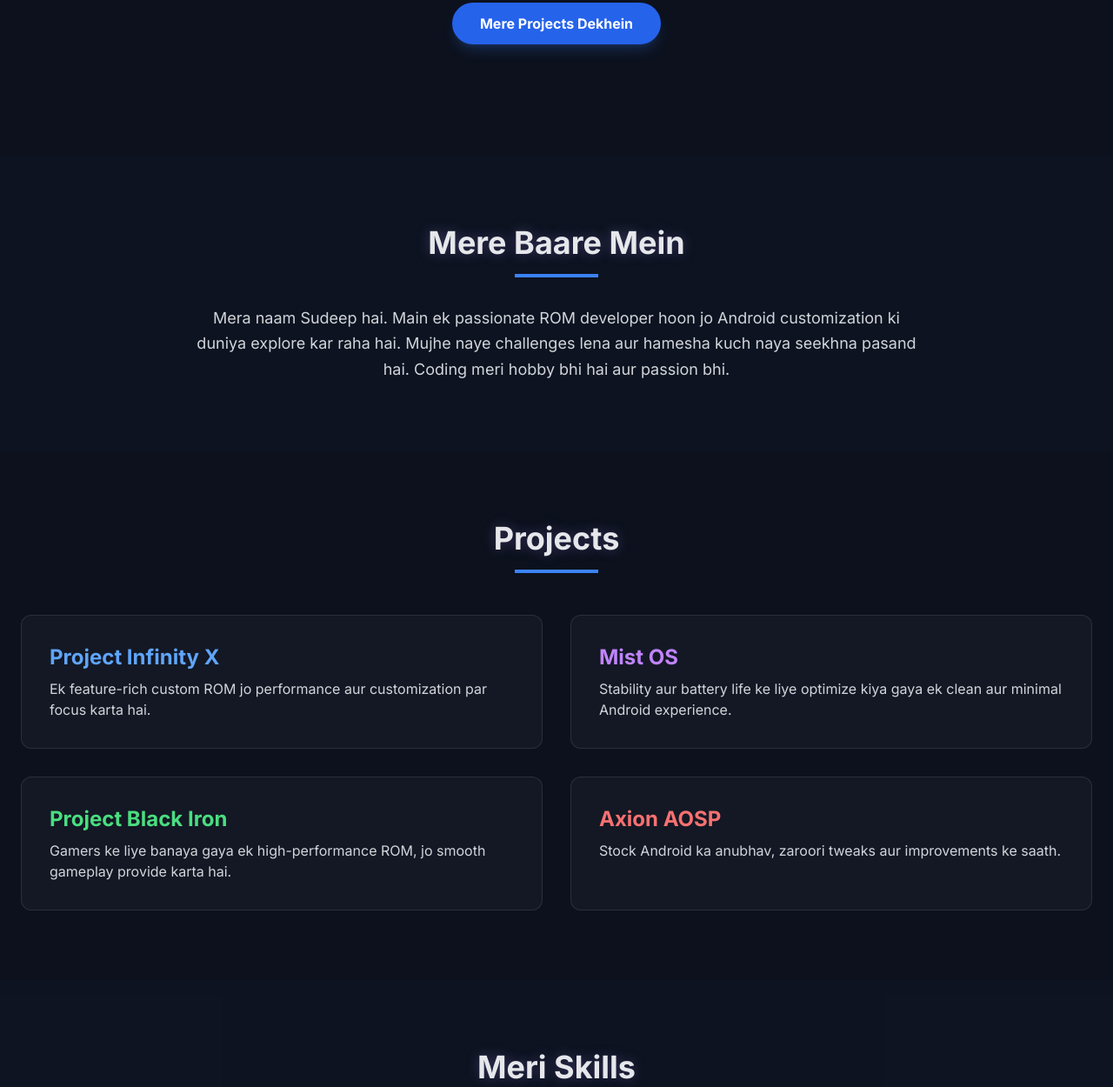
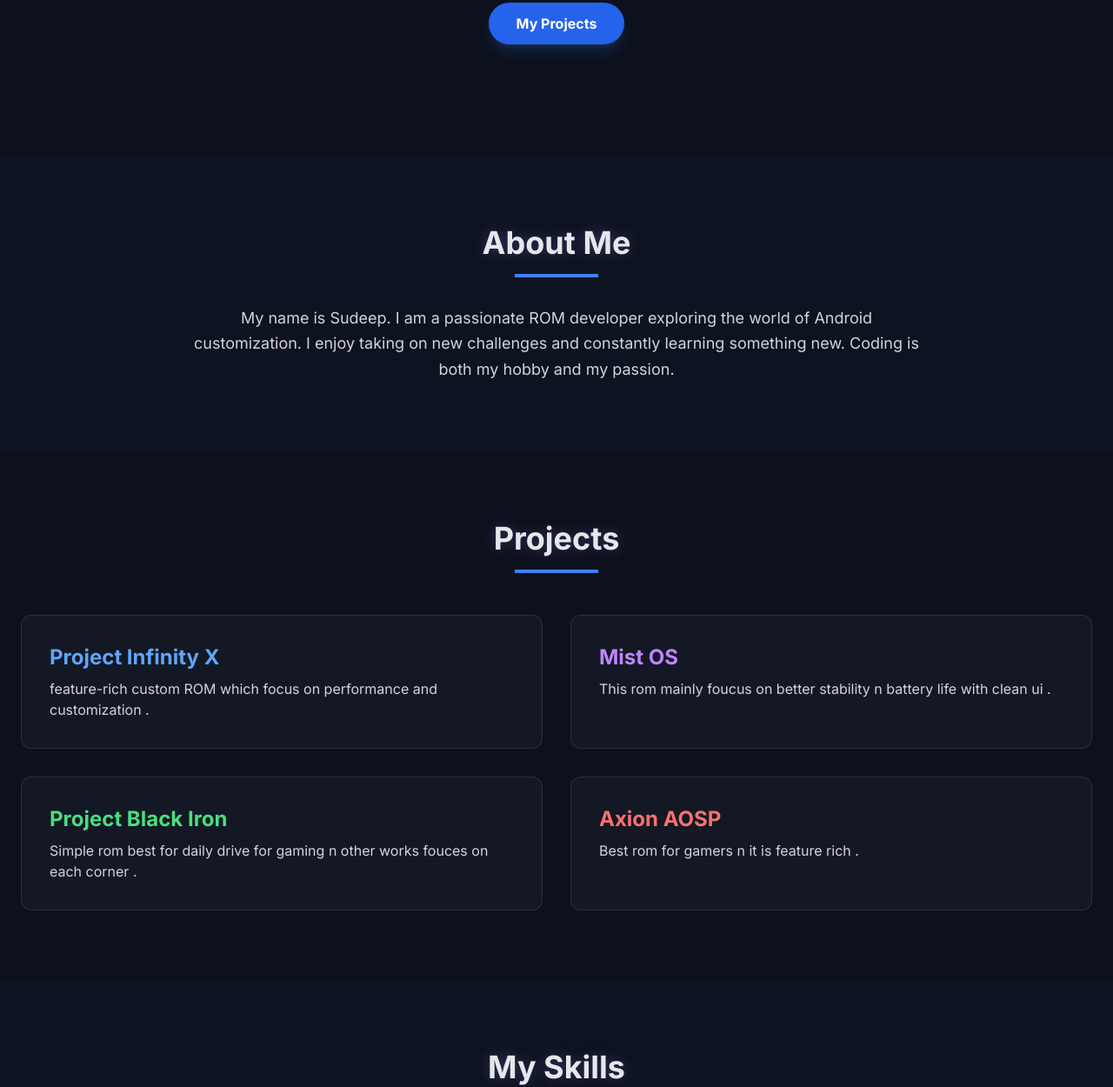
Before and after one commit to Phishacker/Portfolio, a plain HTML site: page index.html in a window 1280 px wide. Shown: the part 381-1631 px from the top of the page at 87% size. Drawn offline with nearby package versions, Linux system fonts and the light colour scheme.

Commit message:
Portfolio: Initial changes

```diff
--- a/index.html
+++ b/index.html
@@ -109,17 +109,20 @@
                 <p id="subtitle" class="typing-effect">ROM Developer & Tech Enthusiast</p>
            </div>
            <a href="#projects" class="mt-8 inline-block bg-blue-600 hover:bg-blue-700 text-white font-bold py-3 px-8 rounded-full transition duration-300 transform hover:scale-105 shadow-lg shadow-blue-500/20">
-               Mere Projects Dekhein
+               My Projects
            </a>
        </section>
 
        <!-- About Section -->
        <section id="about" class="py-20 bg-gray-900/40">
            <div class="container mx-auto px-6 max-w-4xl text-center reveal">
-               <h2 class="text-4xl font-bold mb-4 section-title">Mere Baare Mein</h2>
+               <h2 class="text-4xl font-bold mb-4 section-title">About Me</h2>
                <div class="w-24 h-1 bg-blue-500 mx-auto mb-8"></div>
                <p class="text-lg text-gray-300 leading-relaxed">
-                   Mera naam Sudeep hai. Main ek passionate ROM developer hoon jo Android customization ki duniya explore kar raha hai. Mujhe naye challenges lena aur hamesha kuch naya seekhna pasand hai. Coding meri hobby bhi hai aur passion bhi.
+
+My name is Sudeep. I am a passionate ROM developer exploring the world of Android customization. I enjoy taking on new challenges and constantly learning something new. Coding is both my hobby and my passion.
+
+
                </p>
            </div>
        </section>
@@ -135,28 +138,28 @@
                    <div class="project-card rounded-xl overflow-hidden">
                        <div class="p-8">
                            <h3 class="text-2xl font-bold mb-2 text-blue-400">Project Infinity X</h3>
-                           <p class="text-gray-300">Ek feature-rich custom ROM jo performance aur customization par focus karta hai.</p>
+                           <p class="text-gray-300">feature-rich custom ROM which focus on  performance and customization .</p>
                        </div>
                    </div>
                    <!-- Project Card 2 -->
                    <div class="project-card rounded-xl overflow-hidden">
                        <div class="p-8">
                            <h3 class="text-2xl font-bold mb-2 text-purple-400">Mist OS</h3>
-                           <p class="text-gray-300">Stability aur battery life ke liye optimize kiya gaya ek clean aur minimal Android experience.</p>
+                           <p class="text-gray-300"> This rom mainly foucus on better stability n battery life with clean ui .</p>
                        </div>
                    </div>
                    <!-- Project Card 3 -->
                    <div class="project-card rounded-xl overflow-hidden">
                        <div class="p-8">
                            <h3 class="text-2xl font-bold mb-2 text-green-400">Project Black Iron</h3>
-                           <p class="text-gray-300">Gamers ke liye banaya gaya ek high-performance ROM, jo smooth gameplay provide karta hai.</p>
+                           <p class="text-gray-300">Simple rom best for daily drive for gaming n other works fouces on each corner .</p>
                        </div>
                    </div>
                    <!-- Project Card 4 -->
                    <div class="project-card rounded-xl overflow-hidden">
                        <div class="p-8">
                            <h3 class="text-2xl font-bold mb-2 text-red-400">Axion AOSP</h3>
-                           <p class="text-gray-300">Stock Android ka anubhav, zaroori tweaks aur improvements ke saath.</p>
+                           <p class="text-gray-300">Best rom for gamers n it is feature rich .</p>
                        </div>
                    </div>
                </div>
@@ -166,7 +169,7 @@
        <!-- Skills Section -->
        <section id="skills" class="py-20 bg-gray-900/40">
            <div class="container mx-auto px-6 text-center reveal">
-               <h2 class="text-4xl font-bold mb-4 section-title">Meri Skills</h2>
+               <h2 class="text-4xl font-bold mb-4 section-title">My Skills</h2>
                <div class="w-24 h-1 bg-blue-500 mx-auto mb-12"></div>
                <div class="flex flex-wrap justify-center gap-4">
                    <span class="bg-blue-500/20 text-blue-300 text-lg font-semibold px-6 py-2 rounded-full transform hover:scale-110 transition-transform duration-200">Python</span>
@@ -181,7 +184,7 @@
        <!-- Contact Section -->
        <section id="contact" class="py-20">
            <div class="container mx-auto px-6 max-w-3xl text-center reveal">
-               <h2 class="text-4xl font-bold mb-4 section-title">Mujhse Judien</h2>
+               <h2 class="text-4xl font-bold mb-4 section-title">Contact</h2>
                <div class="w-24 h-1 bg-blue-500 mx-auto mb-8"></div>
                <p class="text-lg text-gray-300 mb-8">
                    Agar aapke paas koi project hai ya aap bas 'hello' kehna chahte hain, toh mujhe social media par contact karein.
```
